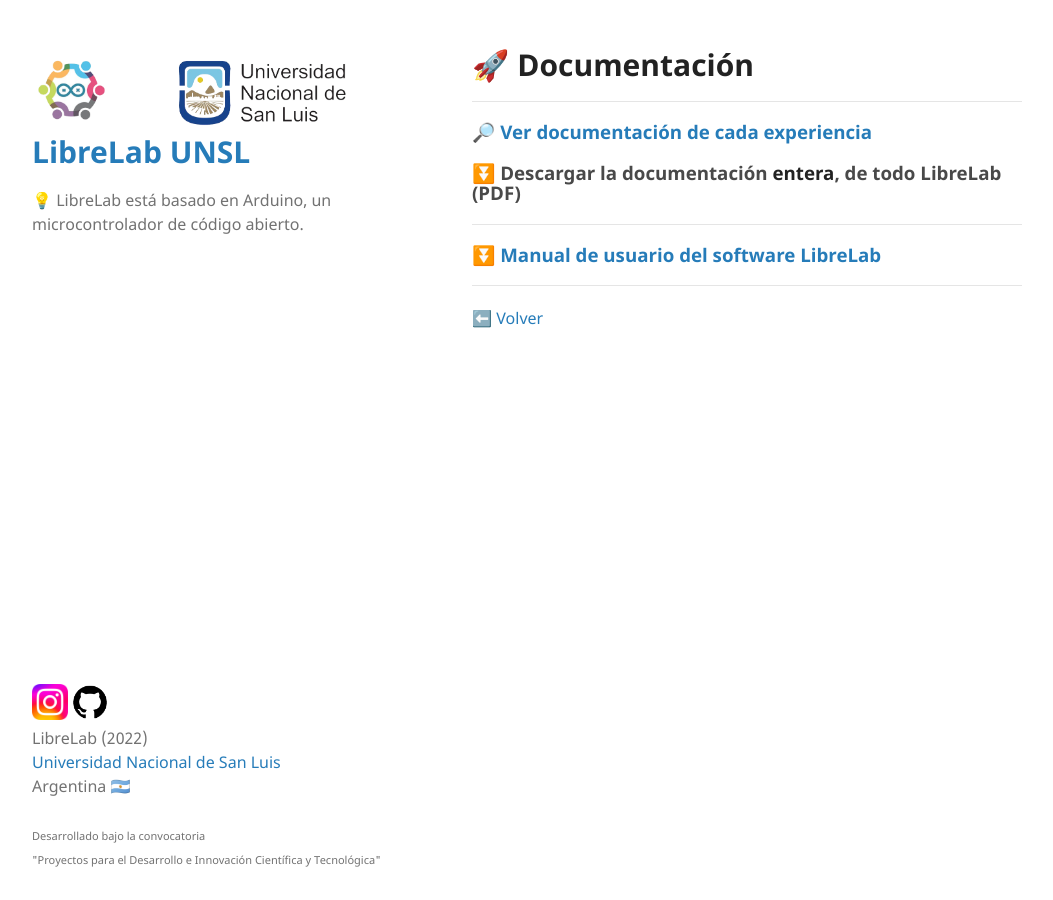
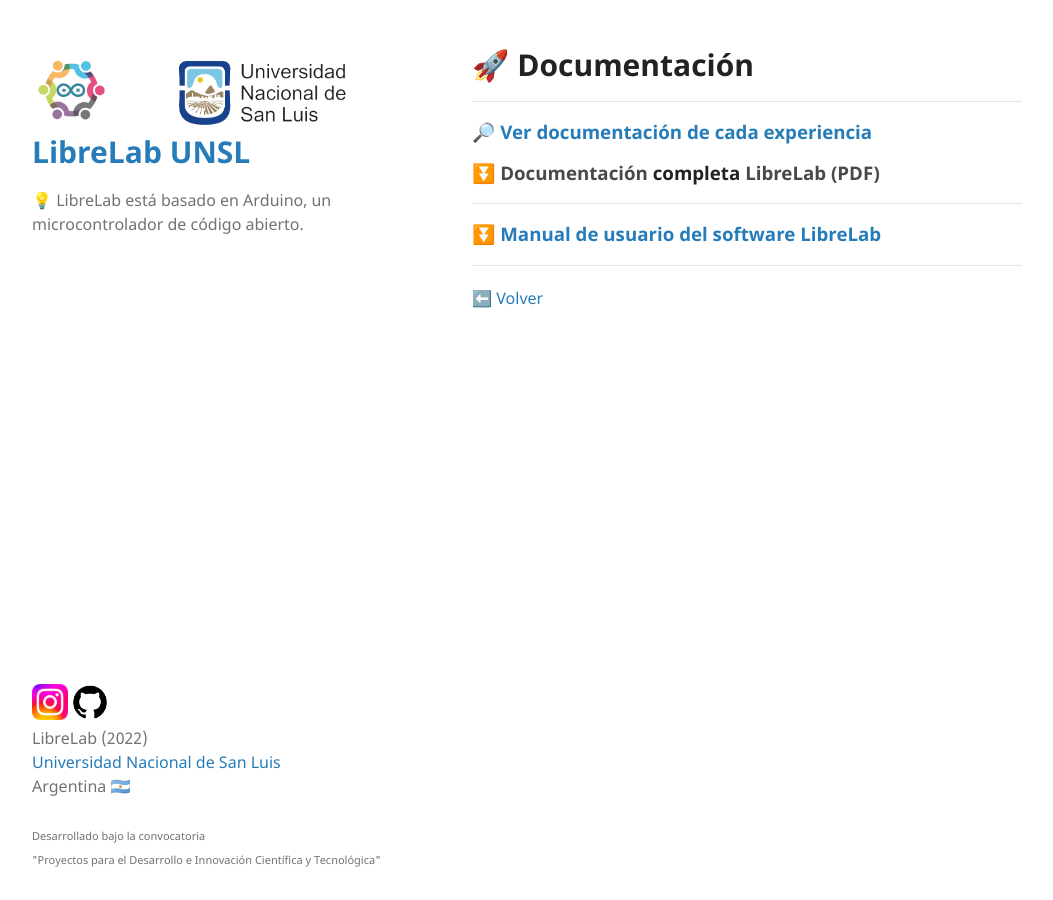
Before and after one commit to labunsl/labunsl.github.io, a Jekyll site: the page built from Documentación.md, in a window 1280 px wide. Shown: the whole page, without its empty margins (68-1121 px from the left). Built offline with Jekyll 4.4.1, drawn with Linux system fonts in a browser that asks for light colours; our own code applies the rules of GitHub Pages for plain Markdown files.

Commit message:
Update Documentación.md

```diff
--- a/Documentación.md
+++ b/Documentación.md
@@ -8,7 +8,7 @@
 
 ### [🔎 Ver documentación de cada experiencia](Experimentos)
 
-### ⏬ Descargar la documentación **entera**, de todo LibreLab (PDF)
+### ⏬ Documentación **completa** LibreLab (PDF)
 
 ---
 
```
